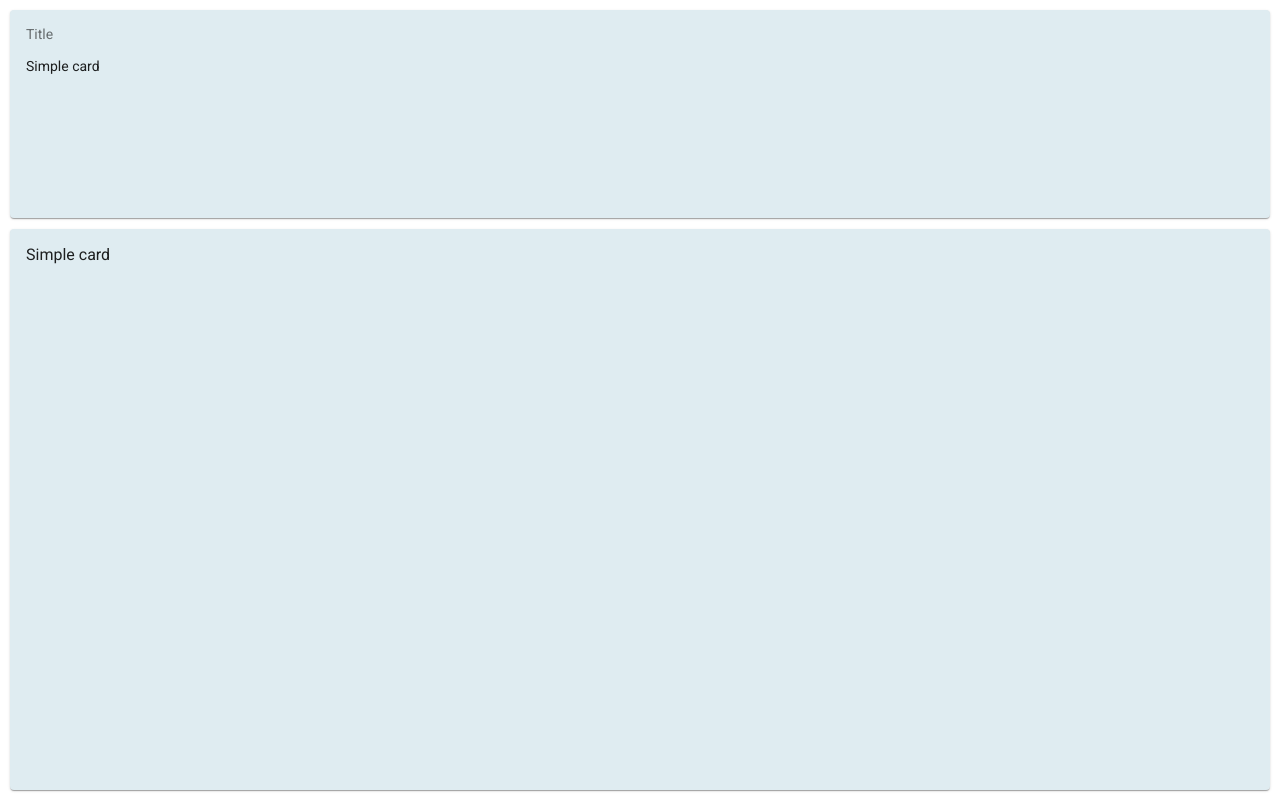
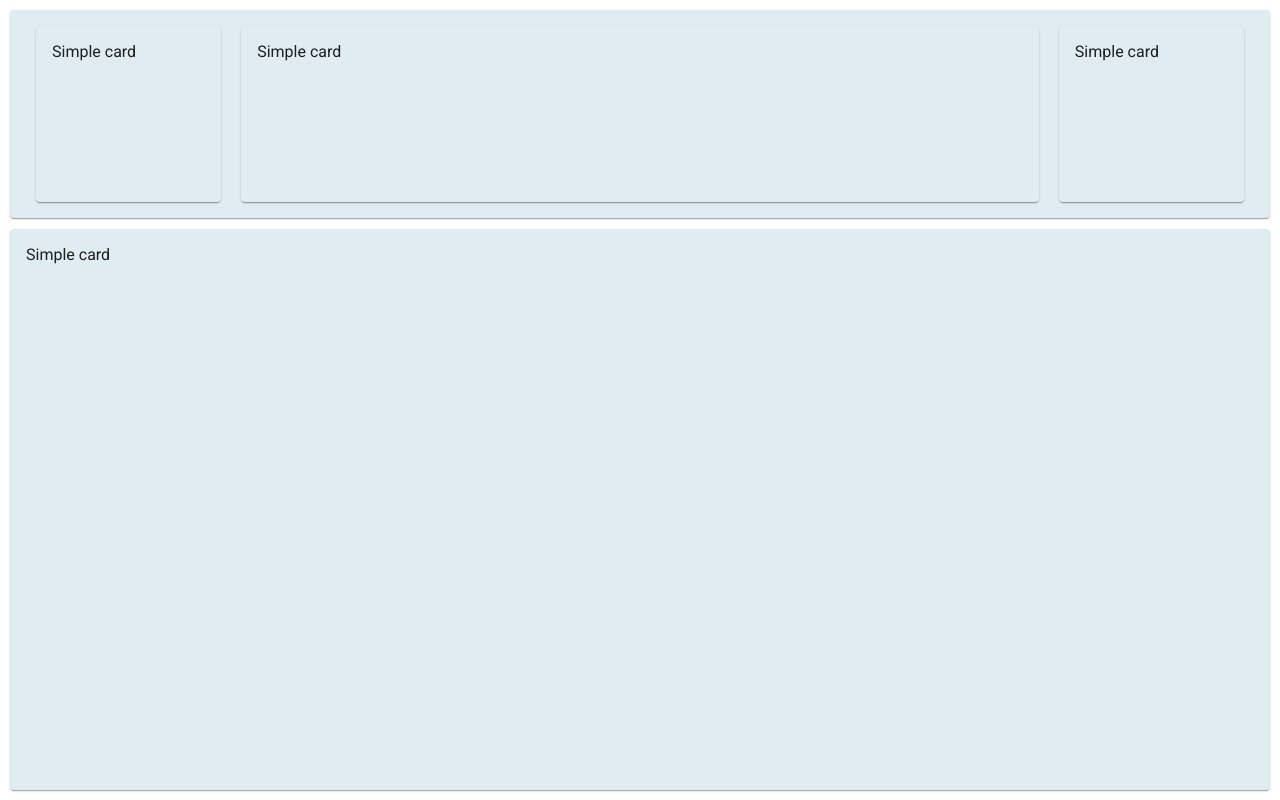
Before and after one commit to indrajit-kanjilal/Test-First-Angular, an Angular app: page / in a window 1280 px wide. Built offline with nearby package versions, Linux system fonts and the light colour scheme.

Commit message:
2 files modified

```diff
--- a/src/app/app.component.css
+++ b/src/app/app.component.css
@@ -1,6 +1,12 @@
 .cardstyle{
   margin: 10px;
   background-color: #dfecf1;
+}
+
+.inner-cardstyle{
+  background-color: #dfecf1;
+  margin-left: 10px;
+  margin-right: 10px;
 }
 
 html, body {
@@ -11,3 +17,7 @@ html, body {
 .full-height {
   height: 100%;
 }
+
+.full-width {
+  width: 100%;
+}
--- a/src/app/app.component.html
+++ b/src/app/app.component.html
@@ -1,12 +1,9 @@
 <section [ngClass]="'full-height'">
 	<form [ngClass]="'full-height'" fxLayout="column" fxLayoutAlign="space-evenly streach" fxLayoutGap="1px">
-		<mat-card [ngClass]="'cardstyle'" fxFlex fxGrow="1">
-			<mat-card-subtitle>
-				Title
-			</mat-card-subtitle>
-			<mat-card-content>
-				Simple card
-			</mat-card-content>
+		<mat-card [ngClass]="'cardstyle'"  fxLayout="row" fxLayoutAlign="space-evenly streach" fxFlex fxGrow="1">
+				<mat-card [ngClass]="'inner-cardstyle'" fxFlex fxGrow="1">Simple card</mat-card>
+        <mat-card [ngClass]="'inner-cardstyle'" fxFlex fxGrow="5">Simple card</mat-card>
+        <mat-card [ngClass]="'inner-cardstyle'" fxFlex fxGrow="1">Simple card</mat-card>
 		</mat-card>
 		<mat-card [ngClass]="'cardstyle'" fxFlex fxGrow="3">Simple card</mat-card>
 	</form>
```
